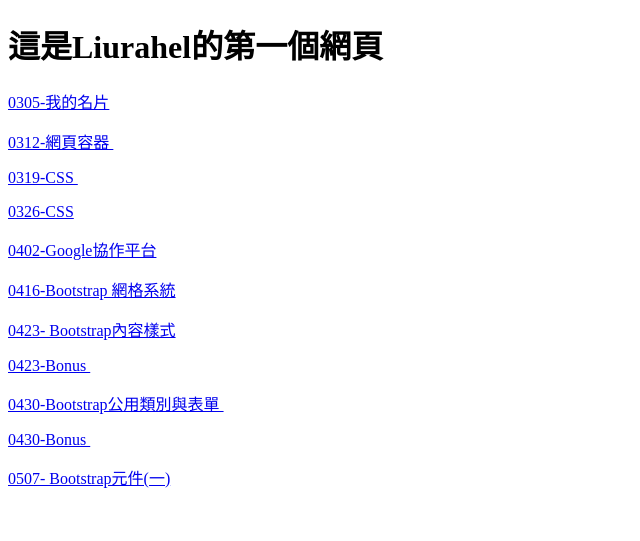
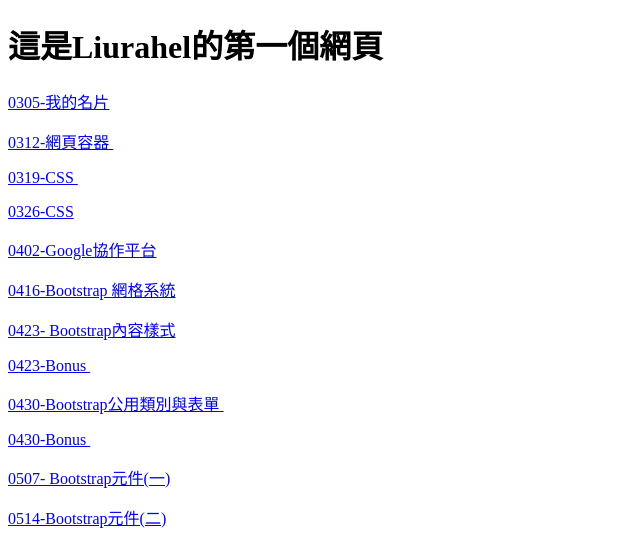
Before and after one commit to liurahel/liurahel.github.com, a plain HTML site: page index.html in a window 1280 px wide. Shown: the top 541 px of the page, without its empty margins (0-640 px from the left). Drawn offline with Linux system fonts and the light colour scheme.

Commit message:
Update index.html

```diff
--- a/index.html
+++ b/index.html
@@ -21,7 +21,8 @@
 	<p><a href="0430/index.html">0430-Bootstrap公用類別與表單&nbsp;</a></p>
 	<p><a href="0430/bonus.html">0430-Bonus&nbsp;</a></p>
 	<p><a href="0507/index.html">0507-&nbsp;Bootstrap元件(一)</a></p>
-<p>&nbsp;</p>
+	<p><a href="0514/index.html">0514-Bootstrap元件(二)</a></p>
+
 <h1>這是我最喜歡的歌曲</h1>
 
 		<iframe width="560" height="315" src="https://www.youtube.com/embed/NL-uanxNldk?si=KcdxsKcSILol3Ogd" title="YouTube video player" frameborder="0" allow="accelerometer; autoplay; clipboard-write; encrypted-media; gyroscope; picture-in-picture; web-share" allowfullscreen></iframe>
```
